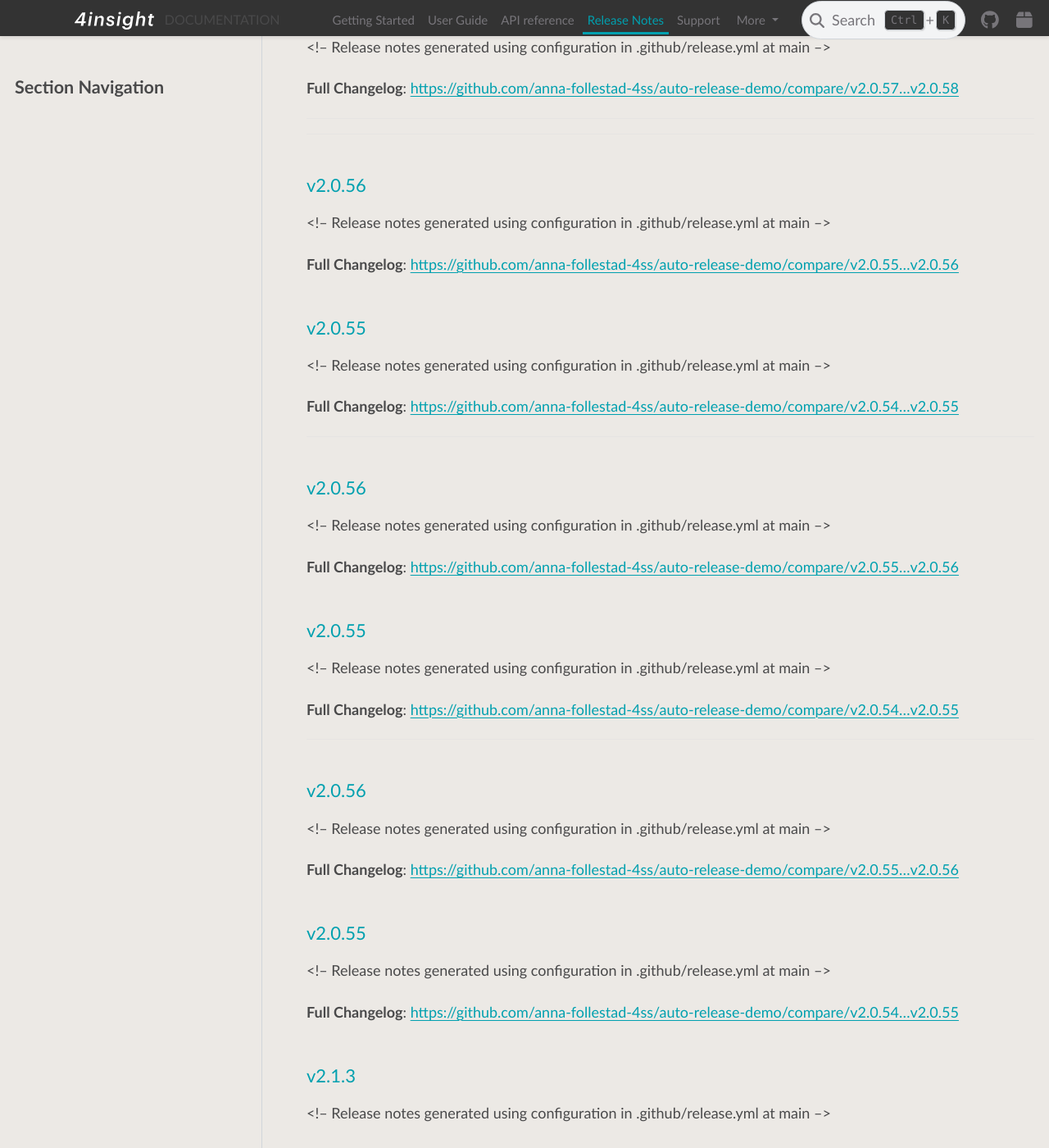
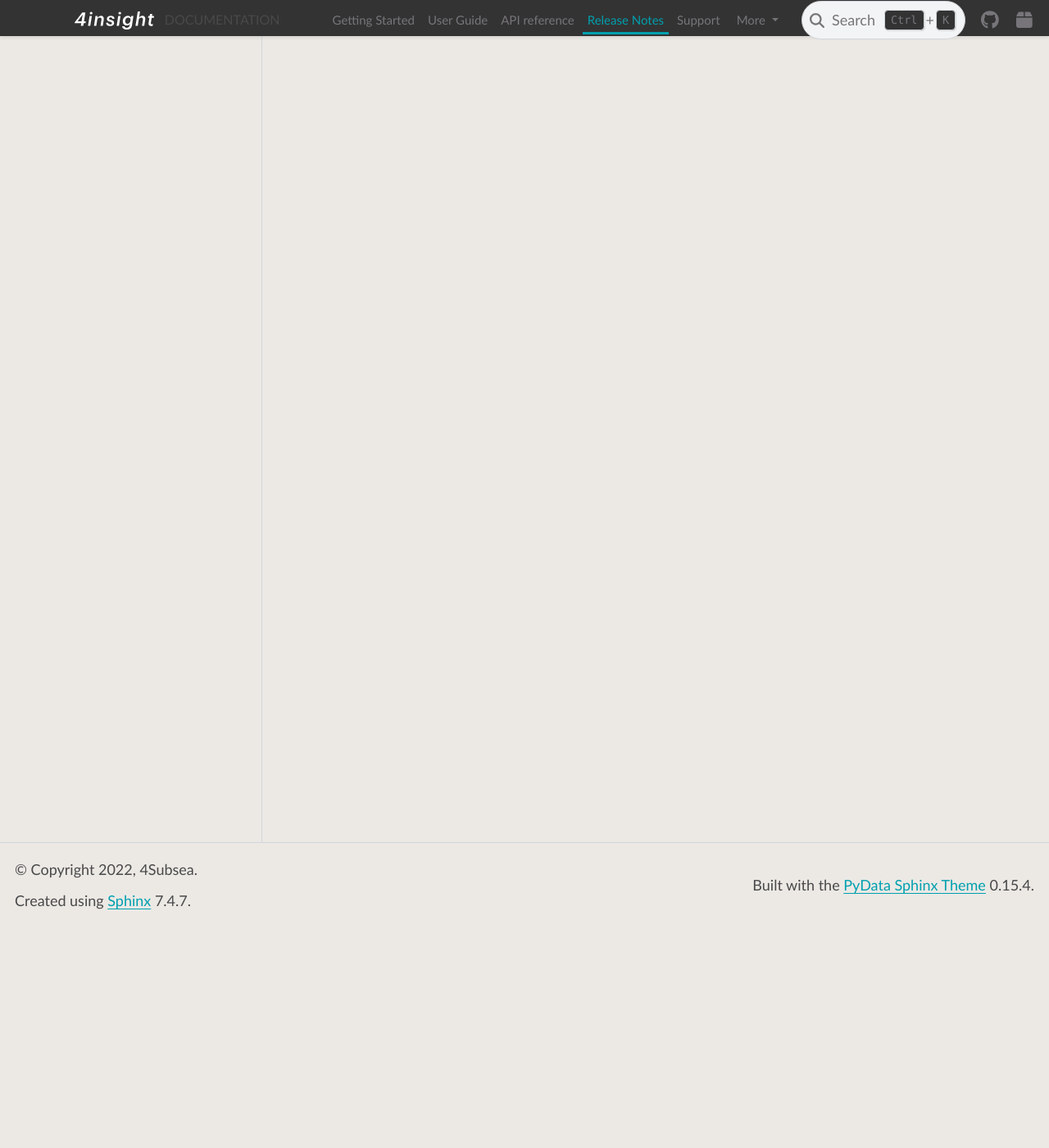
Before and after one commit to anna-follestad-4ss/auto-release-demo, a Sphinx documentation site: the page built from docs/release_notes.rst, in a window 1280 px wide and 1400 px high, scrolled down 268 px. Shown: the whole window at 82% size. Built offline with Sphinx 7.4.7 and the PyData theme 0.15.4, drawn with Linux system fonts in a browser that asks for light colours; some of the changed text lies outside the part shown.

Commit message:
Update release_notes.rst

```diff
--- a/docs/release_notes.rst
+++ b/docs/release_notes.rst
@@ -1,185 +1,2 @@
 Release Notes
 =============
-
-v2.0.58
-------------------------------
-
-<!-- Release notes generated using configuration in .github/release.yml at main -->
-
-
-
-**Full Changelog**: https://github.com/anna-follestad-4ss/auto-release-demo/compare/v2.0.57...v2.0.58
-
-
-
-------------------------------
-
-
-
-
-
-------------------------------
-
-
-
-
-v2.0.56
-------------------------------
-
-<!-- Release notes generated using configuration in .github/release.yml at main -->
-
-
-
-**Full Changelog**: https://github.com/anna-follestad-4ss/auto-release-demo/compare/v2.0.55...v2.0.56
-
-
-v2.0.55
-------------------------------
-
-<!-- Release notes generated using configuration in .github/release.yml at main -->
-
-
-
-**Full Changelog**: https://github.com/anna-follestad-4ss/auto-release-demo/compare/v2.0.54...v2.0.55
-
-
-
-------------------------------
-
-
-
-
-v2.0.56
-------------------------------
-
-<!-- Release notes generated using configuration in .github/release.yml at main -->
-
-
-
-**Full Changelog**: https://github.com/anna-follestad-4ss/auto-release-demo/compare/v2.0.55...v2.0.56
-
-
-v2.0.55
-------------------------------
-
-<!-- Release notes generated using configuration in .github/release.yml at main -->
-
-
-
-**Full Changelog**: https://github.com/anna-follestad-4ss/auto-release-demo/compare/v2.0.54...v2.0.55
-
-
-
-------------------------------
-
-
-
-
-v2.0.56
-------------------------------
-
-<!-- Release notes generated using configuration in .github/release.yml at main -->
-
-
-
-**Full Changelog**: https://github.com/anna-follestad-4ss/auto-release-demo/compare/v2.0.55...v2.0.56
-
-
-v2.0.55
-------------------------------
-
-<!-- Release notes generated using configuration in .github/release.yml at main -->
-
-
-
-**Full Changelog**: https://github.com/anna-follestad-4ss/auto-release-demo/compare/v2.0.54...v2.0.55
-
-
-v2.1.3
-------------------------------
-
-<!-- Release notes generated using configuration in .github/release.yml at main -->
-
-
-
-**Full Changelog**: https://github.com/anna-follestad-4ss/auto-release-demo/compare/v2.1.1...v2.1.3
-
-
-v2.1.2
-------------------------------
-
-<!-- Release notes generated using configuration in .github/release.yml at main -->
-
-
-
-**Full Changelog**: https://github.com/anna-follestad-4ss/auto-release-demo/compare/v2.1.1...v2.1.2
-
-
-v2.1.1
-------------------------------
-
-<!-- Release notes generated using configuration in .github/release.yml at main -->
-
-
-
-**Full Changelog**: https://github.com/anna-follestad-4ss/auto-release-demo/compare/v2.1.0...v2.1.1
-
-
-v2.1.3
-------------------------------
-
-<!-- Release notes generated using configuration in .github/release.yml at main -->
-
-
-
-**Full Changelog**: https://github.com/anna-follestad-4ss/auto-release-demo/compare/v2.1.1...v2.1.3
-
-
-v2.1.2
-------------------------------
-
-<!-- Release notes generated using configuration in .github/release.yml at main -->
-
-
-
-**Full Changelog**: https://github.com/anna-follestad-4ss/auto-release-demo/compare/v2.1.1...v2.1.2
-
-
-v2.1.1
-------------------------------
-
-<!-- Release notes generated using configuration in .github/release.yml at main -->
-
-
-
-**Full Changelog**: https://github.com/anna-follestad-4ss/auto-release-demo/compare/v2.1.0...v2.1.1
-
-
-v2.1.3
-------------------------------
-
-<!-- Release notes generated using configuration in .github/release.yml at main -->
-
-
-
-**Full Changelog**: https://github.com/anna-follestad-4ss/auto-release-demo/compare/v2.1.1...v2.1.3
-
-
-v2.1.2
-------------------------------
-
-<!-- Release notes generated using configuration in .github/release.yml at main -->
-
-
-
-**Full Changelog**: https://github.com/anna-follestad-4ss/auto-release-demo/compare/v2.1.1...v2.1.2
-
-
-v2.1.1
-------------------------------
-
-<!-- Release notes generated using configuration in .github/release.yml at main -->
-
-
-
-**Full Changelog**: https://github.com/anna-follestad-4ss/auto-release-demo/compare/v2.1.0...v2.1.1
```
